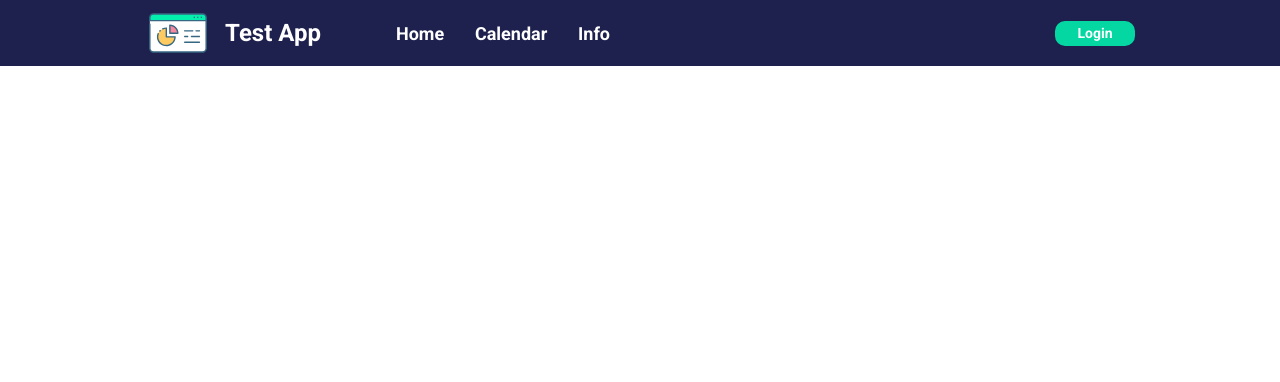
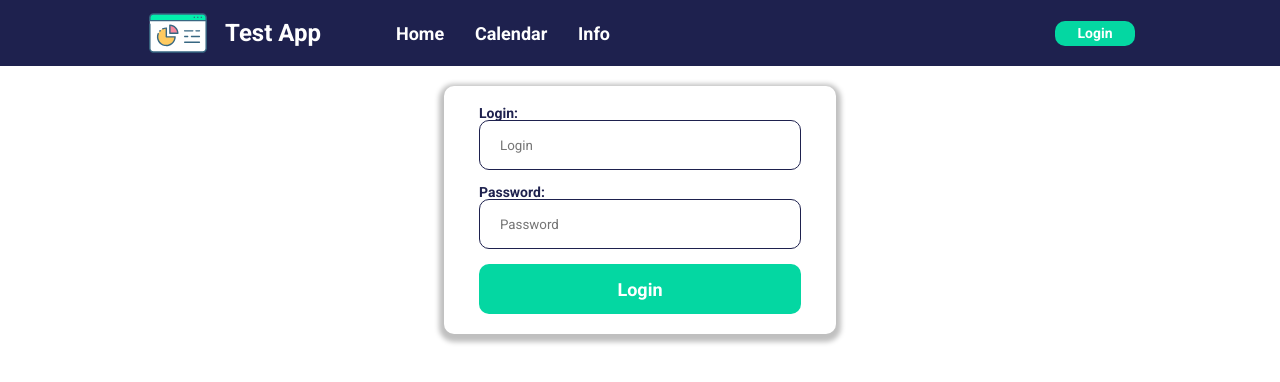
Before and after one commit to pavlaa/test-web, a React (Create React App) app: page /login in a window 1280 px wide. Shown: the top 382 px of the page. Built offline with nearby package versions, Linux system fonts and the light colour scheme.

Commit message:
feat: add login page and create layout

```diff
--- a/package.json
+++ b/package.json
@@ -8,6 +8,7 @@
     "@testing-library/user-event": "^13.5.0",
     "react": "^17.0.2",
     "react-dom": "^17.0.2",
+    "react-hook-form": "^7.29.0",
     "react-redux": "^7.2.6",
     "react-router-dom": "^6.2.2",
     "react-scripts": "5.0.0",
--- a/src/App.js
+++ b/src/App.js
@@ -3,6 +3,7 @@ import Header from "./components/Header";
 import {Route, Routes} from "react-router-dom";
 import HomePage from "./components/HomePage";
 import InfoPage from "./components/InfoPage";
+import LoginPage from "./components/LoginPage";
 
 function App() {
   return (
@@ -12,6 +13,7 @@ function App() {
         <Routes>
           <Route path="/" element={<HomePage />}/>
           <Route path="/info" element={<InfoPage />}/>
+          <Route path="/login" element={<LoginPage />}/>
         </Routes>
       </div>
     </div>
--- a/src/components/Header.jsx
+++ b/src/components/Header.jsx
@@ -44,7 +44,9 @@ const Header = () => {
           :
           <div className={style.header__profile}>
             <div className={style.profile__logout}>
-              <CustomButton size="14px" onClick={() => {setIsLogin(true)}}>Login</CustomButton>
+              <Link to="/login">
+                <CustomButton size="14px">Login</CustomButton>
+              </Link>
             </div>
           </div>
         }
--- /dev/null
+++ b/src/components/LoginPage.jsx
@@ -0,0 +1,67 @@
+import React from 'react';
+import style from './LoginPage.module.css';
+import {useForm} from "react-hook-form";
+import CustomButton from "./UI/CustomButton";
+
+
+const LoginPage = () => {
+  const {register, handleSubmit, formState: {errors}} = useForm();
+
+  const onSubmit = (data) => {
+    console.log(data)
+  }
+
+  return (
+    <div className={style.login}>
+      <div className={`${style.login__container} _container`}>
+        <form onSubmit={handleSubmit(onSubmit)}>
+          <label>
+            Login:
+            <div className={style.login__input}>
+              <input
+                {...register("login", {
+                  required: "Please enter your login",
+                  minLength: {
+                    value: 5,
+                    message: "Login must be longest than 4 symbols"
+                  }
+                })}
+                placeholder="Login"
+              />
+            </div>
+            {errors?.login &&
+            <div className={style.login__error}>
+              {errors?.login?.message}
+            </div>
+            }
+          </label>
+          <label>
+            Password:
+            <div className={style.login__input}>
+              <input
+                {...register("password", {
+                  required: "Please enter your password",
+                  minLength: {
+                    value: 5,
+                    message: "Password must be longest than 4 symbols"
+                  }
+                })}
+                placeholder="Password"
+              />
+            </div>
+            {errors?.password &&
+            <div className={style.login__error}>
+              {errors?.password?.message}
+            </div>
+            }
+          </label>
+          <div className={style.login__btn}>
+            <CustomButton size="18px" type="submit">Login</CustomButton>
+          </div>
+        </form>
+      </div>
+    </div>
+  );
+};
+
+export default LoginPage;
--- /dev/null
+++ b/src/components/LoginPage.module.css
@@ -0,0 +1,38 @@
+.login {
+}
+
+.login__container {
+  padding: 20px 35px;
+  width: 392px;
+  box-shadow: 0px 3px 5px 5px rgba(0, 0, 0, 0.25);
+  border-radius: 10px;
+}
+
+.login__container label {
+  color: var(--mainDark-color);
+  font-weight: 700;
+}
+
+.login__input {
+  margin-bottom: 15px;
+  padding: 16px 20px;
+  width: 100%;
+  border-radius: 10px;
+  border: 1px var(--mainDark-color) solid;
+  font-size: 16px;
+}
+
+.login__input input {
+  width: 100%;
+}
+
+.login__error {
+  margin-bottom: 10px;
+  color: red;
+  font-size: 14px;
+}
+
+.login__btn {
+  width: 322px;
+  height: 50px;
+}
--- a/src/components/UI/CustomButton.module.css
+++ b/src/components/UI/CustomButton.module.css
@@ -12,7 +12,7 @@
 
 .button:hover {
   background-color: var(--btnHover-color);
-  box-shadow: 0px 4px 5px rgba(var(--white-color), 0.1);
+  box-shadow: 0px 4px 5px rgba(255, 255, 255, 0.1);
 }
 
 .button:active {
```
Also changed, not shown: 1 other file (tests, documents, lock files or other folders).
